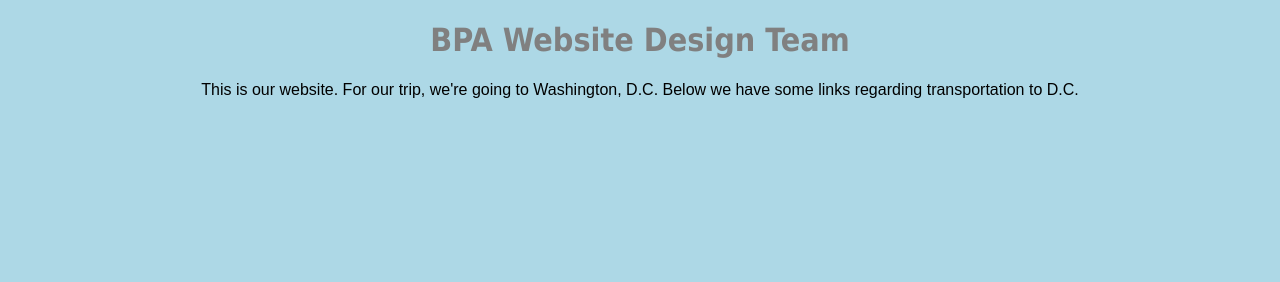
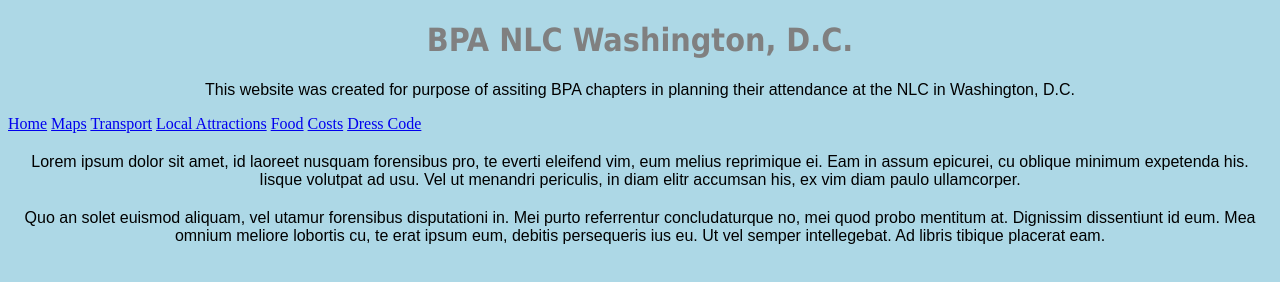
Before and after one commit to RaheimHW/BPA-Website.github.io, a plain HTML site: page index.html in a window 1280 px wide. Drawn offline with Linux system fonts and the light colour scheme.

Commit message:
Update index.html

```diff
--- a/index.html
+++ b/index.html
@@ -1,5 +1,5 @@
 <!DOCTYPE html>
-<html>
+<html lang="en">
   <head>
     <title>BPA Website</title>
     <meta charset="UTF-8">
@@ -9,9 +9,34 @@
 
   <body>
 
-    <h1>BPA Website Design Team</h1>
+    <header>
+      <h1>BPA NLC Washington, D.C.</h1>
 
-    <p>This is our website. For our trip, we're going to Washington, D.C. Below we have some links regarding transportation to D.C.</p>
+      <p>This website was created for purpose of assiting BPA chapters in planning their attendance at the NLC in Washington, D.C.</p>
+    </header>
+
+	<nav>
+	  <a href="#">Home</a>
+	  <a href="#">Maps</a>
+	  <a href="#">Transport</a>
+	  <a href="#">Local Attractions</a>
+	  <a href="#">Food</a>
+	  <a href="#">Costs</a>
+	  <a href="#">Dress Code</a>
+	</nav>
+
+	<article>
+	  <h2></h2>
+	  <p>Lorem ipsum dolor sit amet, id laoreet nusquam forensibus pro, te everti eleifend vim, eum melius reprimique ei. Eam in assum epicurei, cu oblique minimum expetenda his. Iisque volutpat ad usu. Vel ut menandri periculis, in diam elitr accumsan his, ex vim diam paulo ullamcorper.</p>
+	</article>
+
+	<article>
+	  <h2></h2>
+	  <p>Quo an solet euismod aliquam, vel utamur forensibus disputationi in. Mei purto referrentur concludaturque no, mei quod probo mentitum at. Dignissim dissentiunt id eum. Mea omnium meliore lobortis cu, te erat ipsum eum, debitis persequeris ius eu. Ut vel semper intellegebat. Ad libris tibique placerat eam.</p>
+	</article>
+
+	<footer>
+	</footer>
 
   </body>
 
```
